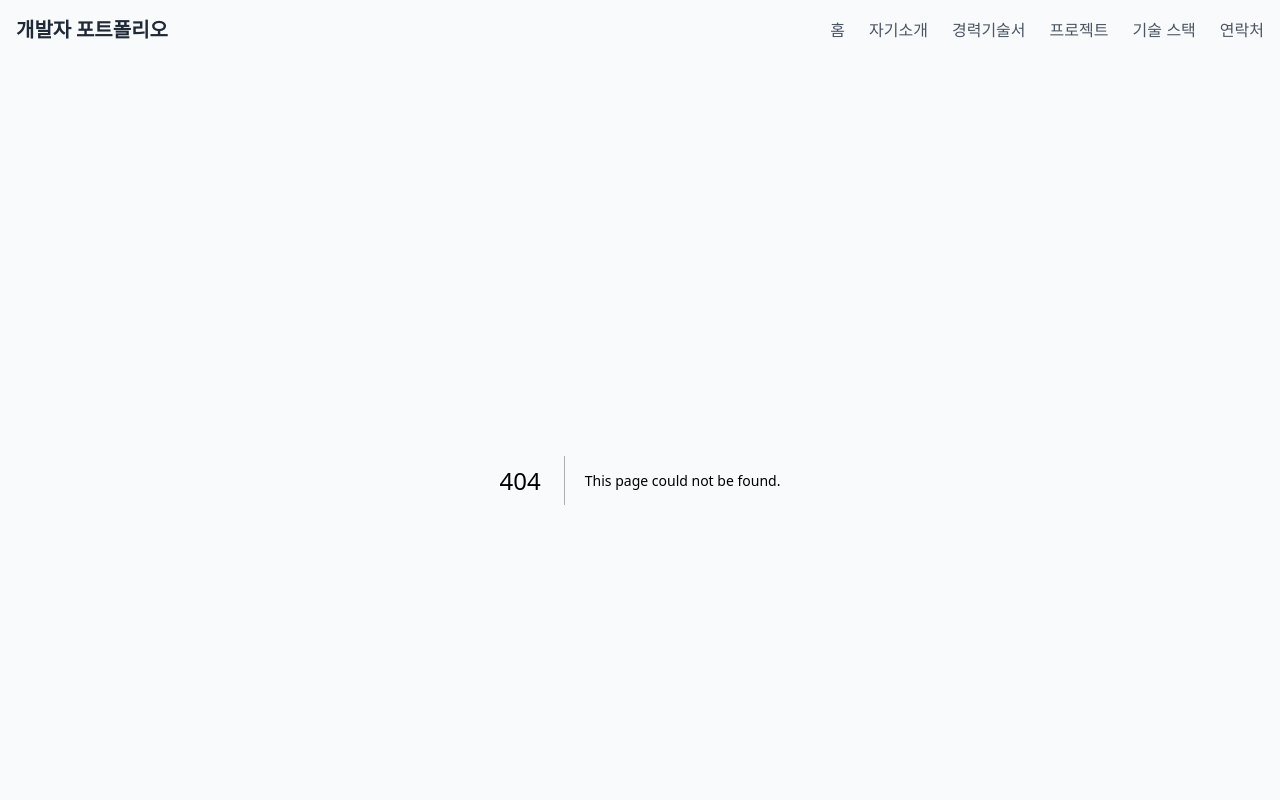
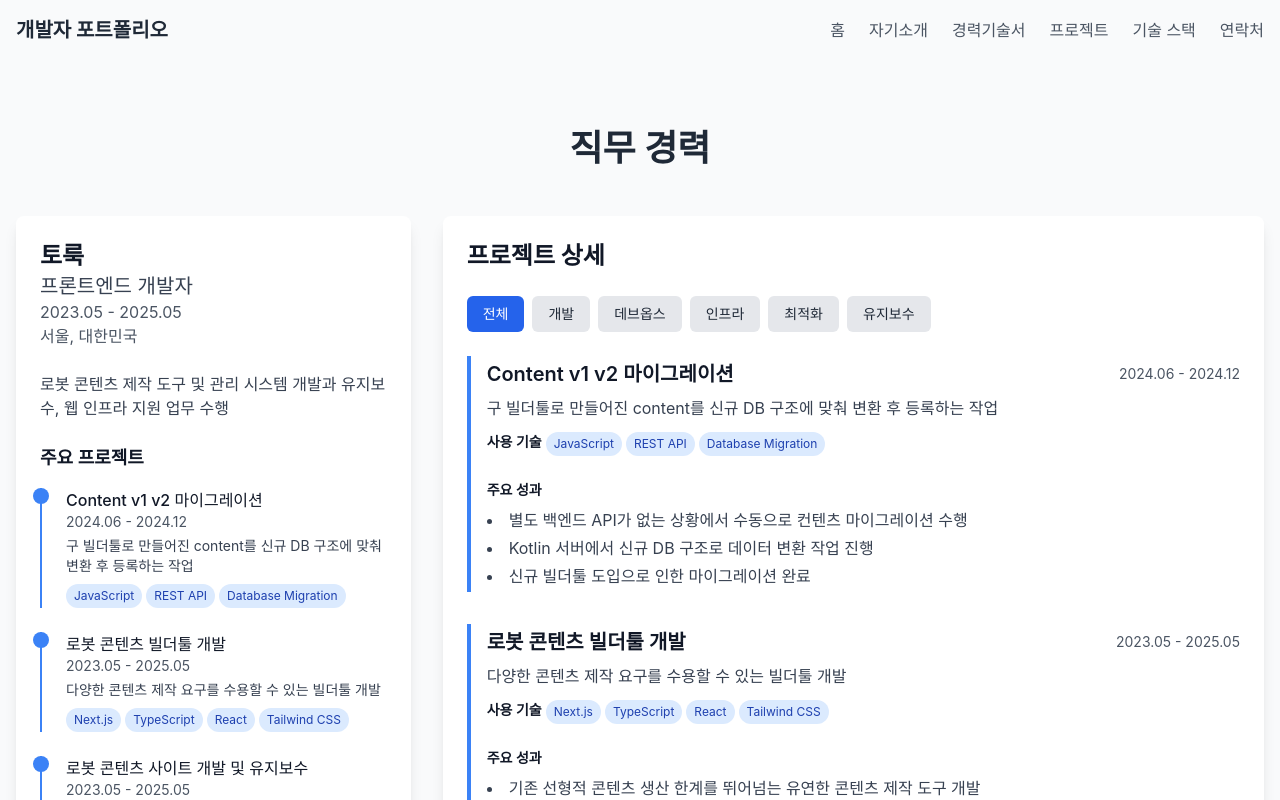
Before and after one commit to wn01011/nextjs-portfolio, a Next.js app: page /experience in a window 1280 px wide. Before the commit this address had no page. Shown: the top 800 px of the page. Built offline with nearby package versions, Linux system fonts and the light colour scheme.

Commit message:
경력 페이지 컴포넌트 추가

```diff
--- /dev/null
+++ b/src/app/experience/page.tsx
@@ -0,0 +1,30 @@
+import { Metadata } from 'next';
+import ExperienceTimeline from '@/components/experience/ExperienceTimeline';
+import ProjectHighlights from '@/components/experience/ProjectHighlights';
+import toroocExperience from '@/data/experience';
+import * as S from './page.style';
+
+export const metadata: Metadata = {
+  title: '경력 | 포트폴리오',
+  description: '개발자 경력 및 프로젝트 경험',
+};
+
+export default function ExperiencePage() {
+  return (
+    <main className={S.container}>
+      <h1 className={S.title}>직무 경력</h1>
+
+      <div className={S.gridLayout}>
+        {/* 왼쪽 경력 타임라인 */}
+        <div className={S.sidebarColumn}>
+          <ExperienceTimeline experience={toroocExperience} />
+        </div>
+
+        {/* 오른쪽 프로젝트 하이라이트 */}
+        <div className={S.mainColumn}>
+          <ProjectHighlights projects={toroocExperience.projects} />
+        </div>
+      </div>
+    </main>
+  );
+}
```
